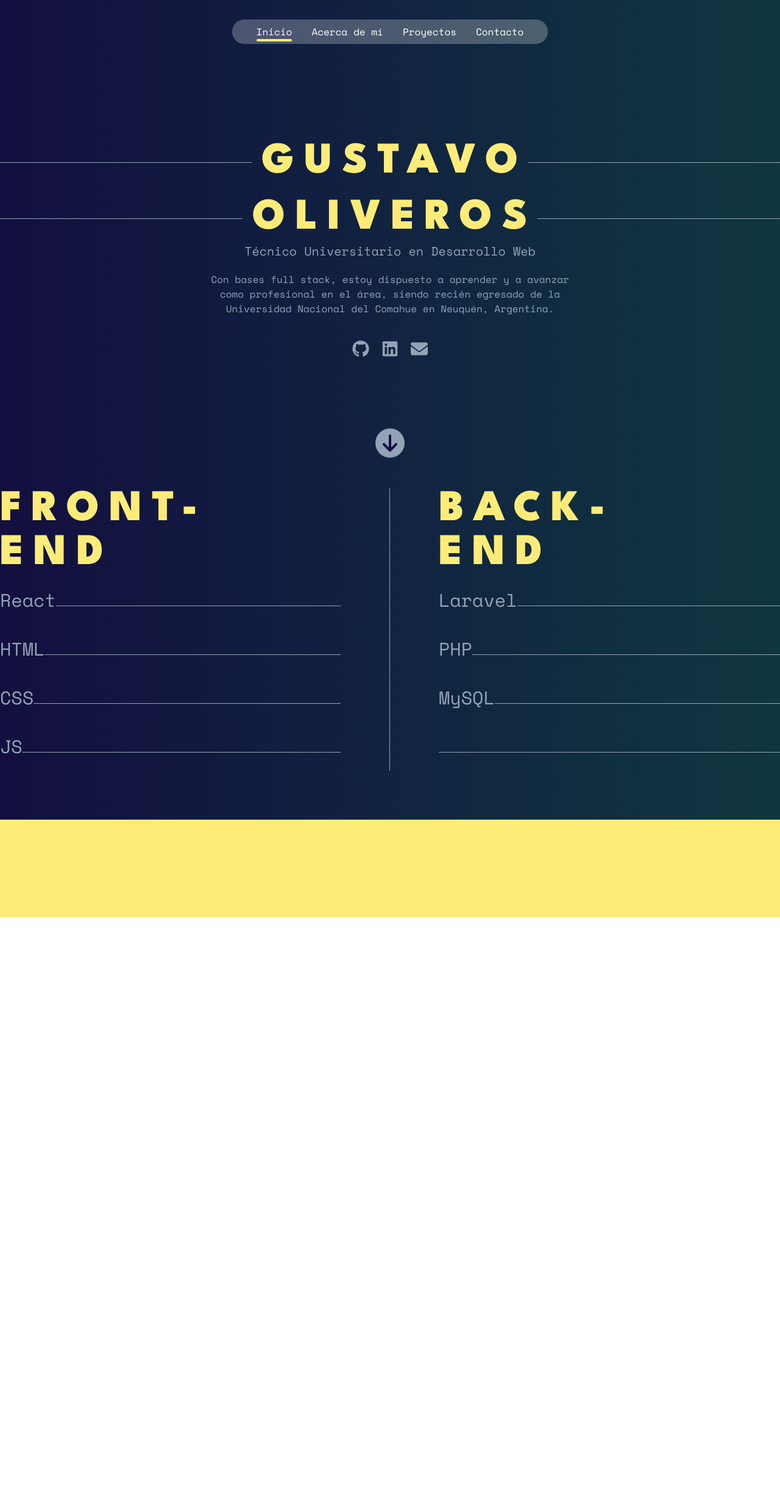
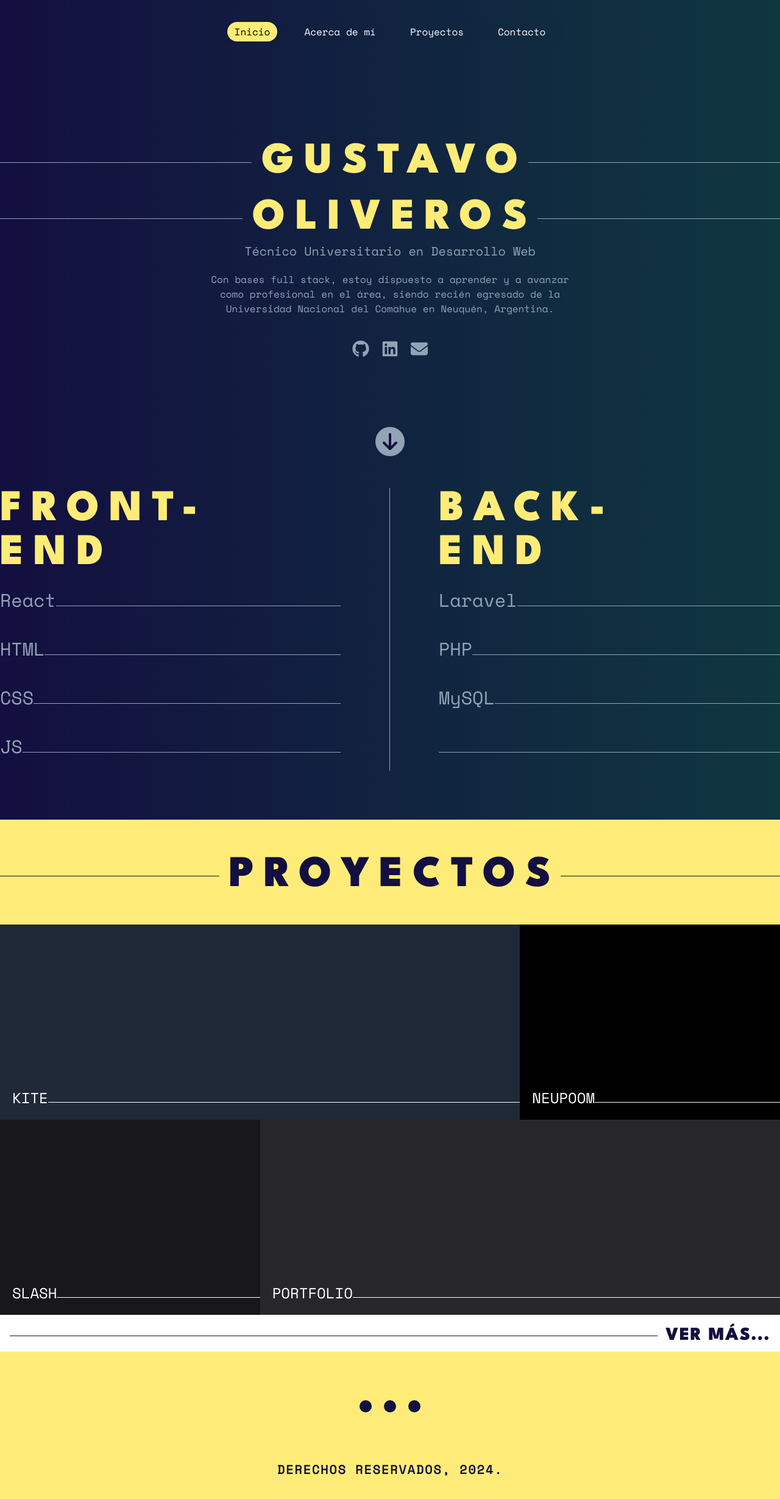
Before and after one commit to GustavoOliveros/portfolio, a React (Vite) app: page / in a window 1280 px wide. Shown: the top 2458 px of the page at 61% size. Before the commit the page ends 1504 px from the top, so only its background shows below. Built offline with nearby package versions, Linux system fonts and the light colour scheme; no server answers.

Commit message:
Etapa de diseño

```diff
--- a/src/components/NavLink.jsx
+++ b/src/components/NavLink.jsx
@@ -1,34 +1,18 @@
-import { useState } from "react";
-import { Link, useMatch, useResolvedPath } from "react-router-dom";
+import { NavLink as RouterNavLink } from "react-router-dom";
 
-export default function NavLink({ to, className = "", children, ...props }) {
-    // Chequear si la ruta es la actual
-    const resolved = useResolvedPath(to);
-    const match = useMatch({ path: resolved.pathname, end: true });
-
-    // Estado para hover
-    const [isHovered, setIsHovered] = useState(false);
-
-    // Combinación del estado de hover y ruta activa
-    const isActive = isHovered || match;
-
+export default function NavLink({ to, className = "", isOnTop, children, ...props }) {
     return (
-        <Link
+        <RouterNavLink
             to={to}
             className={
-                `relative ${isActive ? " " : null} ` + className
+                (({isActive}) => (
+                    `px-3 py-1 rounded-full  ${isActive ? 'bg-summer text-black' : 'hover:bg-storm/50'}`
+                ))
             }
             {...props}
-            onMouseEnter={() => setIsHovered(true)}
-            onMouseLeave={() => setIsHovered(false)}
         >
             {children}
-            <div
-                className={`h-1 rounded-full absolute -bottom-1 bg-summer transition-all duration-200 ease-out ${
-                    !isActive ? "w-0" : "w-full"
-                }`}
-                aria-hidden
-            ></div>
-        </Link>
+
+        </RouterNavLink>
     );
 }
--- a/src/index.css
+++ b/src/index.css
@@ -27,4 +27,8 @@
     section svg{
       color: theme('colors.storm')
     }
+
+    li svg:hover{
+      fill: white;
+    }
   }
--- a/src/layout/Layout.jsx
+++ b/src/layout/Layout.jsx
@@ -1,6 +1,7 @@
 import { Outlet } from "react-router-dom";
 import Nav from "./partials/Nav";
 import useOnTop from "../hooks/useOnTop";
+import Footer from "./partials/Footer";
 
 export default function Layout({ children }) {
     const isOnTop = useOnTop();
@@ -12,7 +13,7 @@ export default function Layout({ children }) {
                 <Outlet />
             </main>
             <a
-                className={`rounded-full w-12 h-12 bg-storm fixed bottom-10 flex justify-center items-center right-10 transition-all duration-200 ${
+                className={`rounded-full w-12 h-12 bg-storm hover:bg-white fixed bottom-10 flex justify-center items-center right-10 transition-all duration-200 ${
                     isOnTop ? "opacity-0 cursor-default" : null
                 } `}
                 href="#"
@@ -26,7 +27,7 @@ export default function Layout({ children }) {
                     <path d="M214.6 41.4c-12.5-12.5-32.8-12.5-45.3 0l-160 160c-12.5 12.5-12.5 32.8 0 45.3s32.8 12.5 45.3 0L160 141.2V448c0 17.7 14.3 32 32 32s32-14.3 32-32V141.2L329.4 246.6c12.5 12.5 32.8 12.5 45.3 0s12.5-32.8 0-45.3l-160-160z" />
                 </svg>
             </a>
-            {/* <Footer />{" "} */}
+            <Footer />
         </div>
     );
 }
--- a/src/layout/partials/Footer.jsx
+++ b/src/layout/partials/Footer.jsx
@@ -1,19 +1,18 @@
-import { AddCircleSVGIcon } from "@react-md/material-icons";
-
 export default function Footer() {
     return (
-        <footer className="w-full bg-sand  ">
-            <div className="max-w-7xl mx-auto p-10">
-            <div className="flex gap-3 justify-center items-center">
-                <AddCircleSVGIcon className="w-7 h-7" />
-                <AddCircleSVGIcon className="w-7 h-7" />
-                <AddCircleSVGIcon className="w-7 h-7" />
-                <AddCircleSVGIcon className="w-7 h-7" />
-                <AddCircleSVGIcon className="w-7 h-7" />
-            </div>
-            <div>
-                <p className="text-center text-sm text-gray-700 mt-5">Derechos Reservados, {new Date().getFullYear()}.</p>
-            </div>
+        <footer className="w-full bg-summer  ">
+            <div className="max-w-7xl mx-auto p-20">
+                <div className="flex gap-5 justify-center items-center">
+                    <span className="w-5 h-5 rounded-full bg-purple"></span>
+                    <span className="w-5 h-5 rounded-full bg-purple"></span>
+
+                    <span className="w-5 h-5 rounded-full bg-purple"></span>
+                </div>
+                <div>
+                    <p className="text-center  text-purple font-bold tracking-widest text-xl mt-20">
+                        DERECHOS RESERVADOS, {new Date().getFullYear()}.
+                    </p>
+                </div>
             </div>
         </footer>
     );
--- a/src/layout/partials/Nav.jsx
+++ b/src/layout/partials/Nav.jsx
@@ -1,6 +1,4 @@
-import Logo from "@/components/Logo";
 import useOnTop from "@/hooks/useOnTop";
-import { useState } from "react";
 import NavLink from "../../components/NavLink";
 
 export default function Nav() {
@@ -8,10 +6,10 @@ export default function Nav() {
 
     return (
         <div
-            className={`fixed w-full top-0 z-50 transition-all duration-500 flex justify-between px-3 md:justify-center md:flex-col  md:px-0 `}
+            className={`fixed w-full top-0 z-50 flex justify-between px-3 md:justify-center md:flex-col  md:px-0 `}
         >
-            <nav className={`max-w-7xl mx-auto justify-center py-2 px-10 rounded-full mb-8 mt-8 hidden md:flex bg-white/25 ${
-                isOnTop ? "" : "backdrop-blur-xl backdrop-brightness-50"
+            <nav className={`max-w-7xl mx-auto justify-center transition-all duration-200  py-2 px-4 rounded-full mb-8 mt-8 hidden md:flex backdrop-blur-xl   ${
+                isOnTop ? "bg-transparent" : " bg-black/75 shadow"
             }`}>
                     <ul className="flex gap-8 items-center">
                     <li>
--- a/src/views/Contact/Contact.jsx
+++ b/src/views/Contact/Contact.jsx
@@ -1,4 +1,3 @@
-import ProgressBar from "@badrap/bar-of-progress";
 
 export default function Contact() {
     return (
--- a/src/views/Home/Home.jsx
+++ b/src/views/Home/Home.jsx
@@ -1,13 +1,3 @@
-import Logo from "@/components/Logo";
-import Layout from "../../layout/Layout";
-import {
-    ArrowDownwardSVGIcon,
-    ArrowBackSVGIcon,
-} from "@react-md/material-icons";
-import Skills from "./partials/Skills";
-import Projects from "./partials/Projects";
-import CanvasObj from "../../components/Model";
-import { useLocation } from "react-router-dom";
 import useOnTop from "../../hooks/useOnTop";
 
 export default function Home() {
@@ -79,7 +69,7 @@ export default function Home() {
                     </div>
 
                     <a
-                        className={`rounded-full w-12 h-12 bg-storm scroll-mt-10 flex justify-center items-center absolute bottom-10 animate-bounce transition-all duration-200 ${
+                        className={`rounded-full w-12 h-12 bg-storm hover:bg-white scroll-mt-10 flex justify-center items-center absolute bottom-10 animate-bounce transition-all duration-200 ${
                             !onTop ? "opacity-0 cursor-default" : null
                         } `}
                         href="#tech"
@@ -167,7 +157,55 @@ export default function Home() {
                 </div>
             </div>
 
-            <div className="bg-summer py-20"></div>
+            <div className="bg-summer py-10 w-full">
+                <h1 className=" w-full text-7xl flex  tracking-[1rem] mb-1     pt-4 ">
+                    <span className="bg-purple my-auto  w-full h-[1px]"></span>
+                    <span className="ps-4 text-purple">PROYECTOS</span>
+                    <span className="bg-purple my-auto  w-full h-[1px]"></span>
+                </h1>
+            </div>
+
+            <div
+                className="w-full bg-purple"
+
+            >
+                <div className="bg-gray-700">
+                    <div className="grid grid-cols-3 w-full max-w-7xl mx-auto ">
+                        <div
+                            className="col-span-2 h-80 bg-center flex items-end text-white text-2xl ps-5 pb-5 w-full bg-gray-800"
+
+                        >
+                            <span className="">KITE</span>
+                            <span className="w-full h-[1px] bg-white mb-2"></span>
+                        </div>
+                        <div
+                            className="h-80 bg-center flex items-end text-white text-2xl ps-5 pb-5 w-full bg-black"
+
+                        >
+                            <span className="">NEUPOOM</span>
+                            <span className="w-full h-[1px] bg-white mb-2"></span>
+                        </div>
+                        <div
+                            className="h-80 bg-center flex items-end text-white text-2xl ps-5 pb-5 w-full bg-zinc-900"
+
+                        >
+                            <span className="">SLASH</span>
+                            <span className="w-full h-[1px] bg-white mb-2"></span>
+                        </div>
+                        <div
+                            className="col-span-2 h-80 bg-center flex items-end text-white text-2xl ps-5 pb-5 w-full bg-zinc-800"
+
+                        >
+                            <span className="">PORTFOLIO</span>
+                            <span className="w-full h-[1px] bg-white mb-2"></span>
+                        </div>
+                        <div className="col-span-3 flex tracking-wider text-3xl pt-4 pb-2 px-4 w-full bg-white text-end text-purple">
+                            <div className="w-full h-[1px] bg-purple my-auto"></div>
+                            <h1 className=" text-purple w-[12ch]">VER MÁS...</h1>
+                        </div>
+                    </div>
+                </div>
+            </div>
 
             {/* <div className="bg-sand">
                 <section className="max-w-7xl mx-auto py-28">
```
